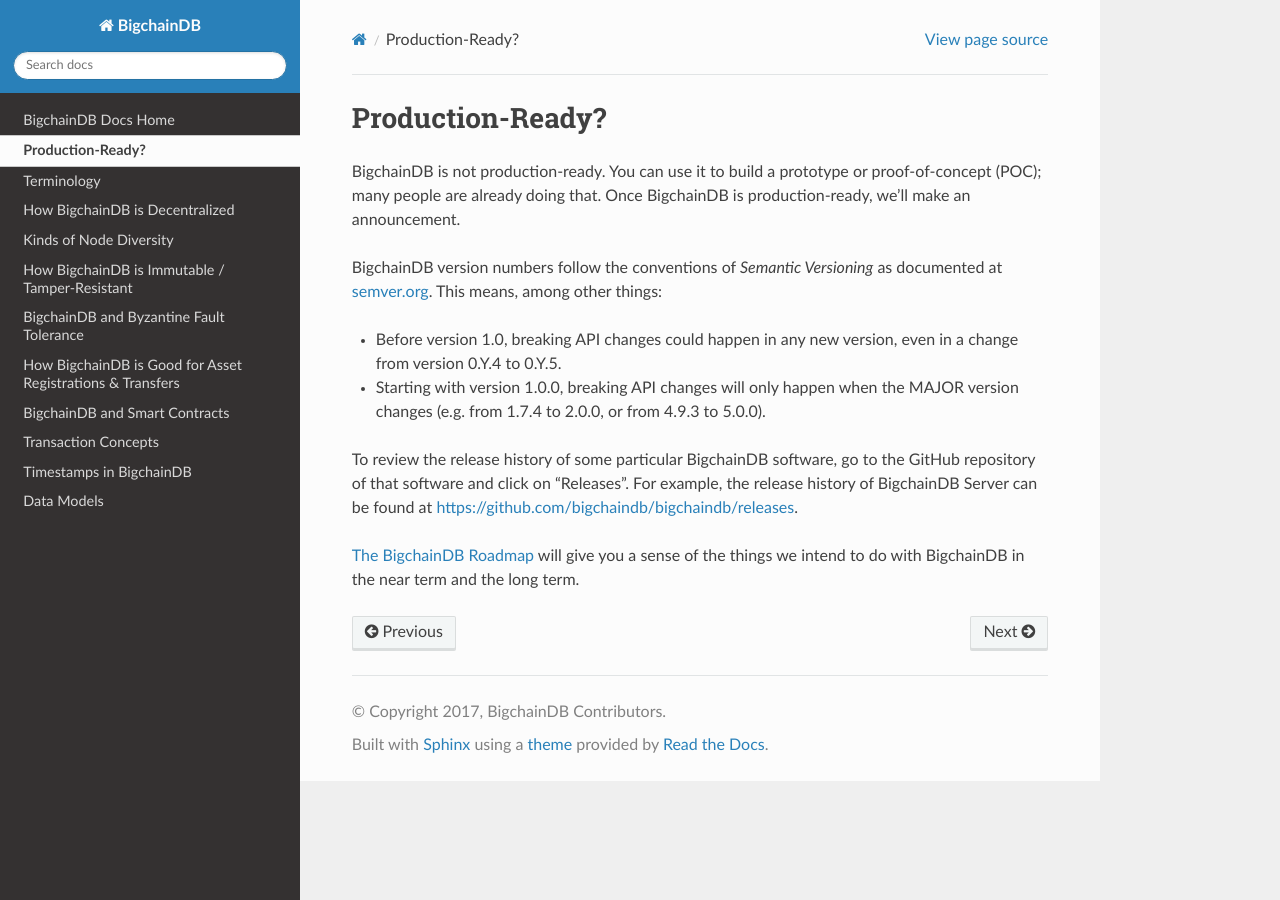
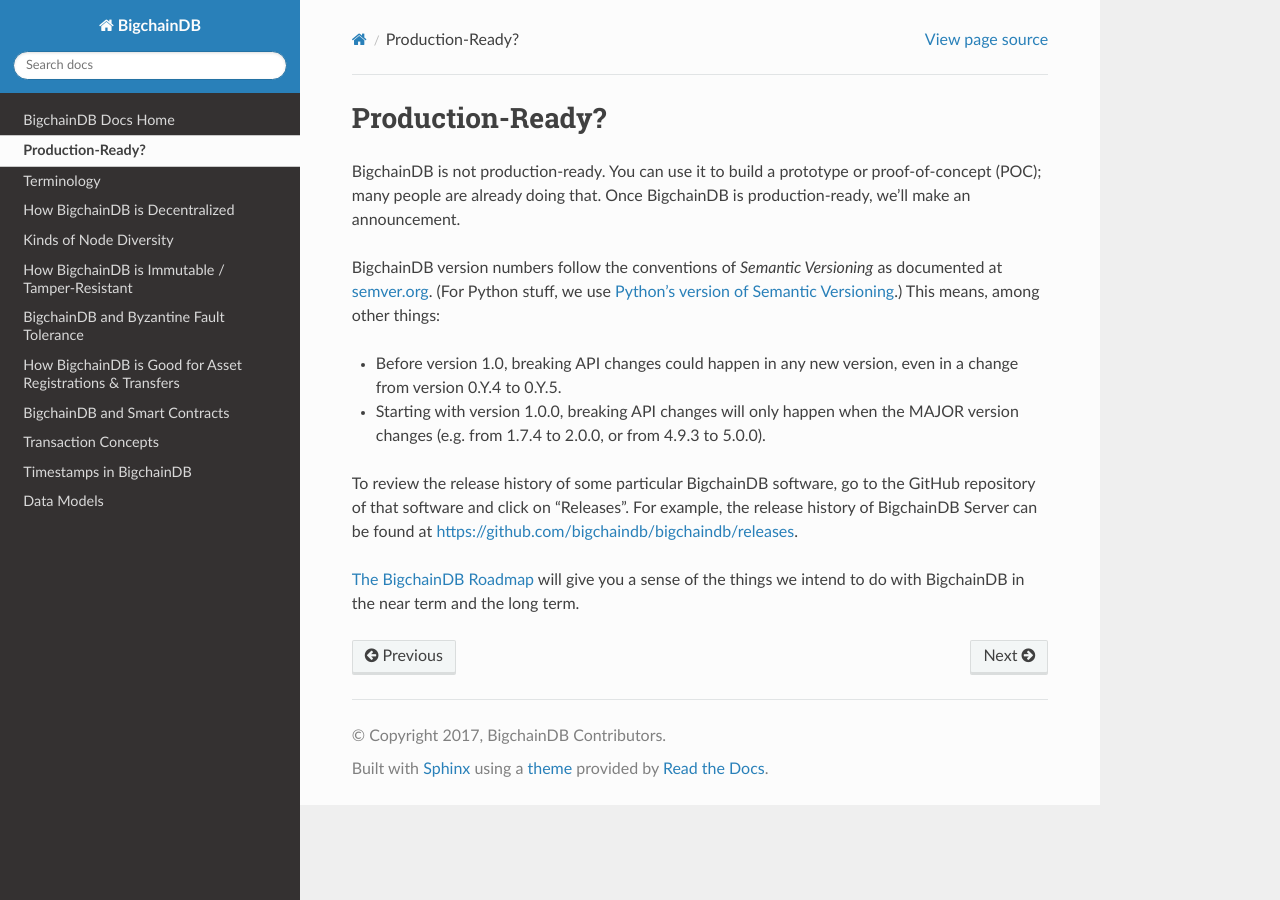
Before and after one commit to bigchaindb/bigchaindb, a Sphinx documentation site: the page built from docs/root/source/production-ready.md, in a window 1280 px wide. Built offline with Sphinx 7.4.7 and the Read the Docs theme 2.0.0, drawn with Linux system fonts in a browser that asks for light colours.

Commit message:
For Python stuff, we follow Python's version of SemVer

```diff
--- a/docs/root/source/production-ready.md
+++ b/docs/root/source/production-ready.md
@@ -3,7 +3,7 @@
 BigchainDB is not production-ready. You can use it to build a prototype or proof-of-concept (POC); many people are already doing that.
 Once BigchainDB is production-ready, we'll make an announcement.
 
-BigchainDB version numbers follow the conventions of *Semantic Versioning* as documented at [semver.org](http://semver.org/). This means, among other things:
+BigchainDB version numbers follow the conventions of *Semantic Versioning* as documented at [semver.org](http://semver.org/). (For Python stuff, we use [Python's version of Semantic Versioning](https://packaging.python.org/tutorials/distributing-packages/#choosing-a-versioning-scheme).) This means, among other things:
 
 * Before version 1.0, breaking API changes could happen in any new version, even in a change from version 0.Y.4 to 0.Y.5.
 
```
